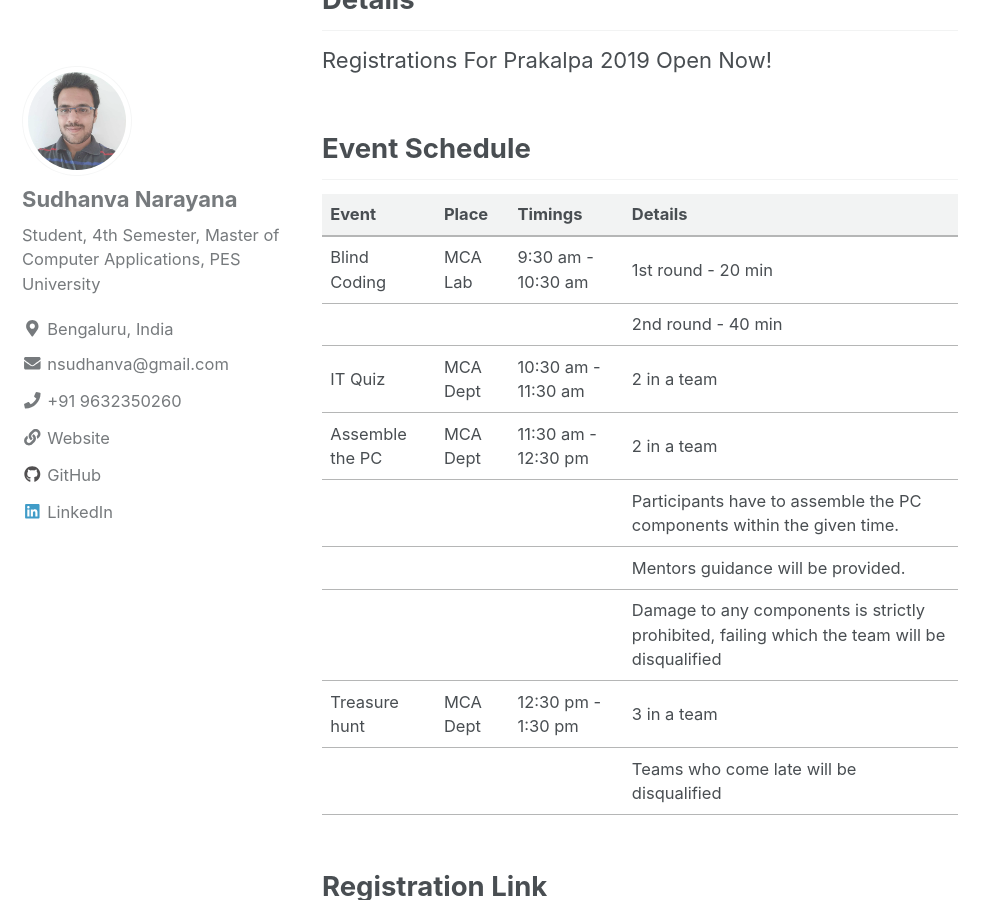
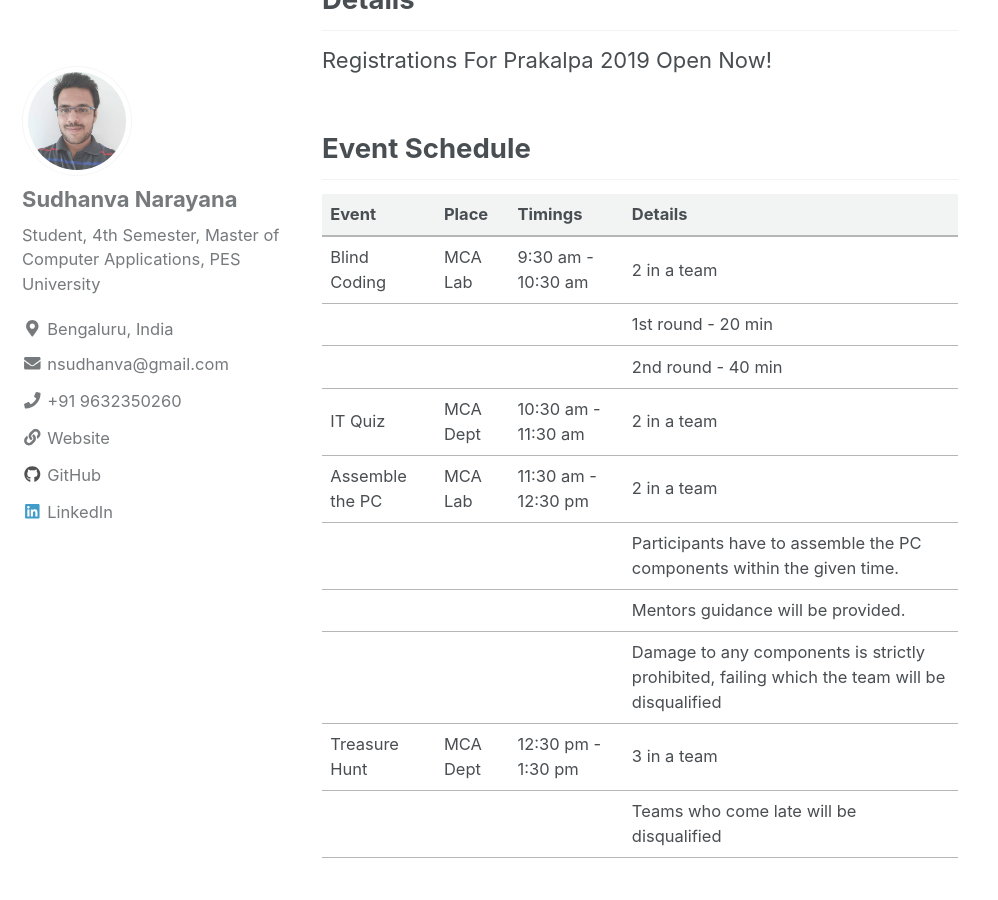
Before and after one commit to pesumca/pesumca.github.io, a Jekyll site: the page built from _posts/2019-02-03-register-for-prakalpa-2019-mca.md, in a window 1280 px wide and 900 px high, scrolled down 1075 px. Shown: the whole window, without its empty margins (0-998 px from the left). Built offline with Jekyll 4.4.1, drawn with Linux system fonts in a browser that asks for light colours; cached includes are drawn as plain includes; nearby versions of some CDN libraries.

Commit message:
Added event scdedule 2

```diff
--- a/_posts/2019-02-03-register-for-prakalpa-2019-mca.md
+++ b/_posts/2019-02-03-register-for-prakalpa-2019-mca.md
@@ -21,14 +21,15 @@ Registrations For Prakalpa 2019 Open Now!
 
 | Event                 | Place           | Timings                     | Details             |
 | :---                  | :----           | :---                        | :--                 |
-| Blind Coding          | MCA Lab         | 9:30 am - 10:30 am          | 1st round - 20 min  |
+| Blind Coding          | MCA Lab         | 9:30 am - 10:30 am          | 2 in a team  |
+|                       |                 |                             | 1st round - 20 min  |
 |                       |                 |                             | 2nd round - 40 min  |
 | IT Quiz               | MCA Dept        | 10:30 am - 11:30 am         | 2 in a team         |
-| Assemble the PC       | MCA Dept        | 11:30 am - 12:30 pm         | 2 in a team         |
+| Assemble the PC       | MCA Lab         | 11:30 am - 12:30 pm         | 2 in a team         |
 | | | | Participants have to assemble the PC components within the given time. |
 | | | | Mentors guidance will be provided. |
 | | | | Damage to any components is strictly prohibited, failing which the team will be disqualified  |
-| Treasure hunt         | MCA Dept        | 12:30 pm - 1:30 pm          | 3 in a team         |
+| Treasure Hunt         | MCA Dept        | 12:30 pm - 1:30 pm          | 3 in a team         |
 | | | | Teams who come late will be disqualified   |
 
 ## Registration Link
```
